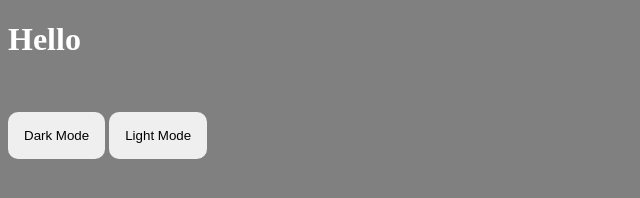
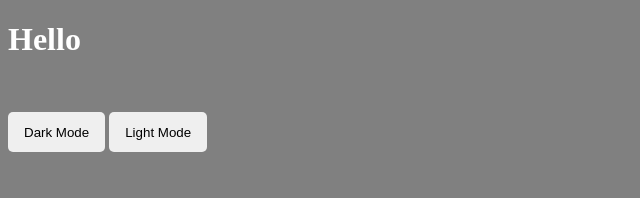
Before and after one commit to Eran2001/dp-js-course, a website built with Vite: page index.html in a window 1280 px wide. Shown: the whole page, without its empty margins (0-640 px from the left). Built offline with nearby package versions, Linux system fonts and the light colour scheme.

Commit message:
change btn css

```diff
--- a/src/style.css
+++ b/src/style.css
@@ -16,7 +16,7 @@ html {
 
 button {
   margin-top: 2rem;
-  padding: 1rem;
-  border-radius: 10px;
+  padding: 0.8rem 1rem;
+  border-radius: 5px;
   border: none;
 }
```
